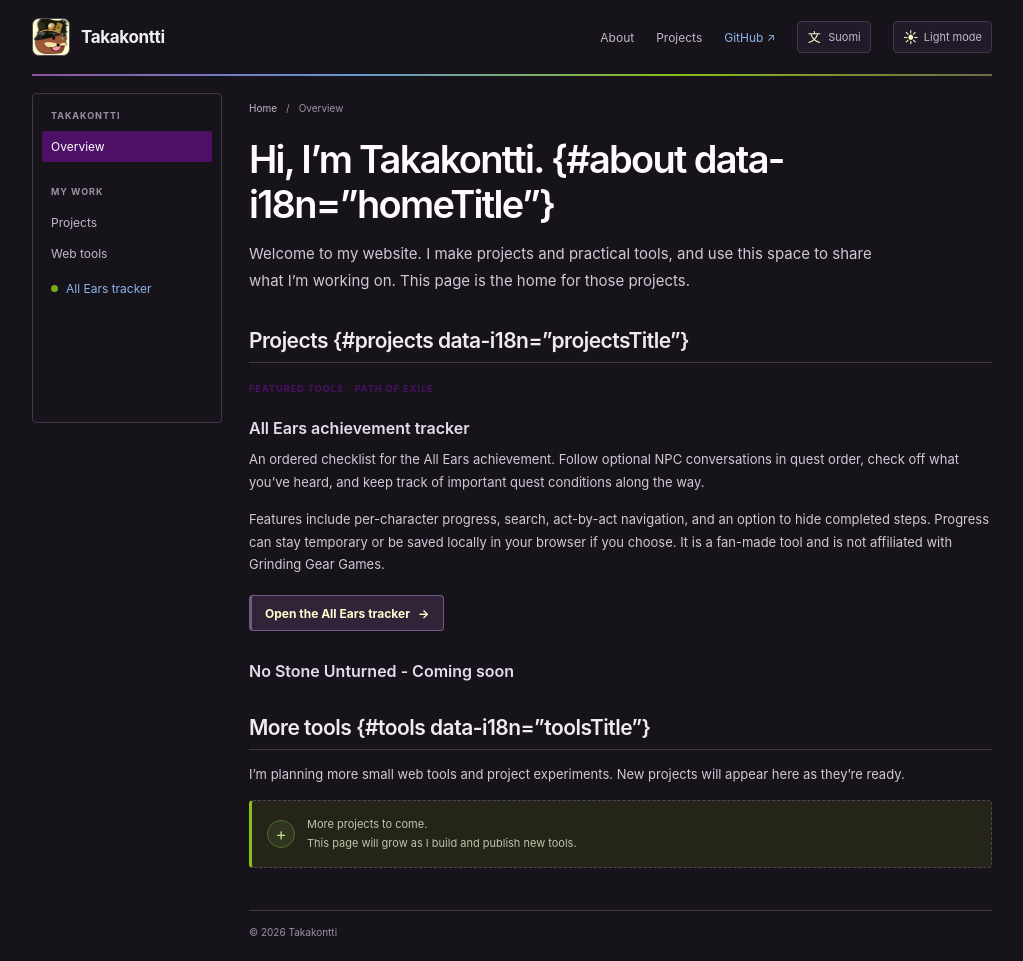
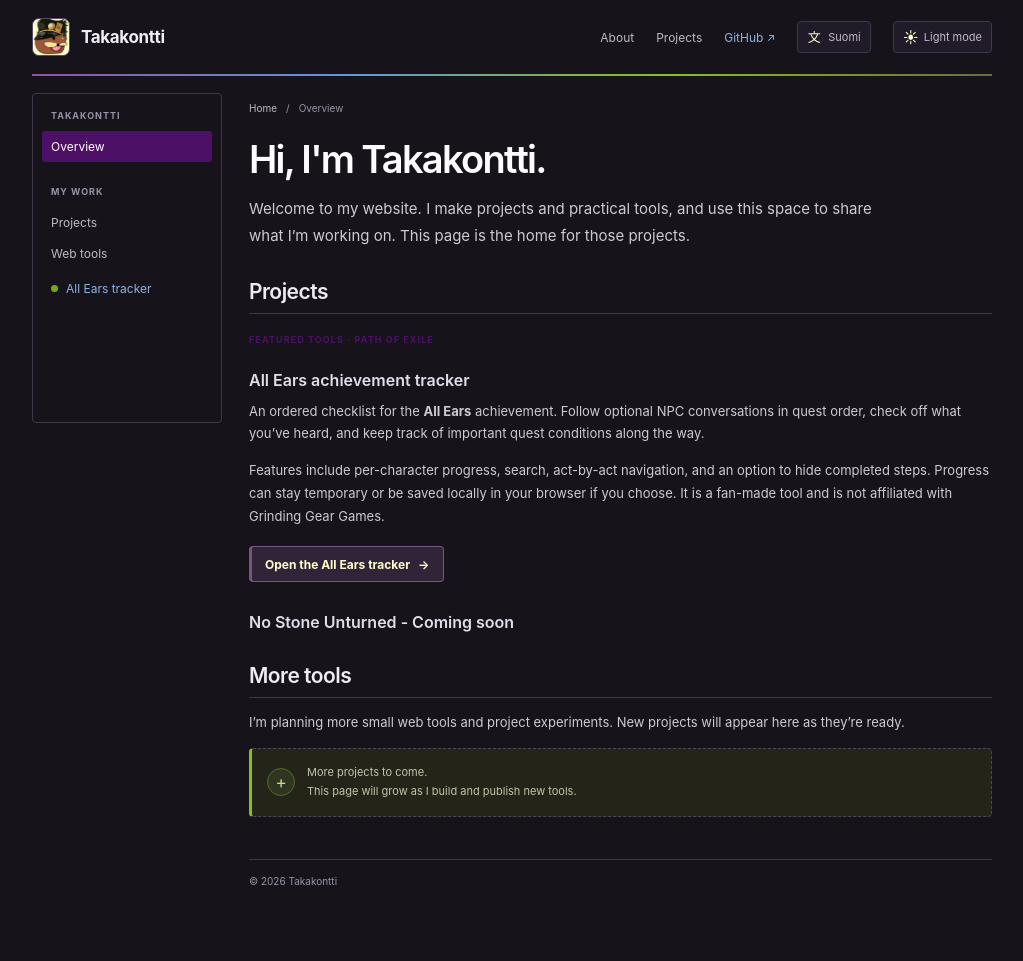
Before and after one commit to Takakontti/takakontti.github.io, a Jekyll site: the page built from index.md, in a window 1280 px wide. Shown: the whole page, without its empty margins (128-1151 px from the left). Built offline with Jekyll 4.4.1, drawn with Linux system fonts in a browser that asks for light colours; after the commit the page ends 910 px from its top, so only the background shows below that.

```diff
--- a/index.md
+++ b/index.md
@@ -4,33 +4,27 @@ title: Takakontti
 description: Personal projects, experiments, and small web tools.
 ---
 
-# Hi, I'm Takakontti. {#about data-i18n="homeTitle"}
+<h1 id="about" data-i18n="homeTitle">Hi, I'm Takakontti.</h1>
 
-Welcome to my website. I make projects and practical tools, and use this space to share what I’m working on. This page is the home for those projects.
-{: data-i18n="homeIntro"}
+<p data-i18n="homeIntro">Welcome to my website. I make projects and practical tools, and use this space to share what I’m working on. This page is the home for those projects.</p>
 
-## Projects {#projects data-i18n="projectsTitle"}
+<h2 id="projects" data-i18n="projectsTitle">Projects</h2>
 
 <p class="project-kicker" data-i18n="featuredTools">FEATURED TOOLS · PATH OF EXILE</p>
 
-### All Ears achievement tracker
-{: data-i18n="trackerTitle"}
+<h3 data-i18n="trackerTitle">All Ears achievement tracker</h3>
 
-An ordered checklist for the **All Ears** achievement. Follow optional NPC conversations in quest order, check off what you’ve heard, and keep track of important quest conditions along the way.
-{: data-i18n="trackerIntro"}
+<p data-i18n="trackerIntro">An ordered checklist for the <strong>All Ears</strong> achievement. Follow optional NPC conversations in quest order, check off what you’ve heard, and keep track of important quest conditions along the way.</p>
 
-Features include per-character progress, search, act-by-act navigation, and an option to hide completed steps. Progress can stay temporary or be saved locally in your browser if you choose. It is a fan-made tool and is not affiliated with Grinding Gear Games.
-{: data-i18n="trackerDetails"}
+<p data-i18n="trackerDetails">Features include per-character progress, search, act-by-act navigation, and an option to hide completed steps. Progress can stay temporary or be saved locally in your browser if you choose. It is a fan-made tool and is not affiliated with Grinding Gear Games.</p>
 
 <a class="primary-link" href="all-ears/" data-i18n="trackerLink">Open the All Ears tracker <span aria-hidden="true">→</span></a>
 
-### No Stone Unturned - Coming soon
-{: data-i18n="comingSoon"}
+<h3 data-i18n="comingSoon">No Stone Unturned - Coming soon</h3>
 
-## More tools {#tools data-i18n="toolsTitle"}
+<h2 id="tools" data-i18n="toolsTitle">More tools</h2>
 
-I’m planning more small web tools and project experiments. New projects will appear here as they’re ready.
-{: data-i18n="toolsIntro"}
+<p data-i18n="toolsIntro">I’m planning more small web tools and project experiments. New projects will appear here as they’re ready.</p>
 
 <div class="upcoming-card">
 	<span class="upcoming-icon" aria-hidden="true">+</span>
--- a/theme.js
+++ b/theme.js
@@ -12,7 +12,7 @@ const translations = {
     homeIntro: "Welcome to my website. I make projects and practical tools, and use this space to share what I’m working on. This page is the home for those projects.",
     projectsTitle: "Projects", featuredTools: "FEATURED TOOLS · PATH OF EXILE",
     trackerTitle: "All Ears achievement tracker",
-    trackerIntro: "An ordered checklist for the **All Ears** achievement. Follow optional NPC conversations in quest order, check off what you’ve heard, and keep track of important quest conditions along the way.",
+    trackerIntro: "An ordered checklist for the <strong>All Ears</strong> achievement. Follow optional NPC conversations in quest order, check off what you’ve heard, and keep track of important quest conditions along the way.",
     trackerDetails: "Features include per-character progress, search, act-by-act navigation, and an option to hide completed steps. Progress can stay temporary or be saved locally in your browser if you choose. It is a fan-made tool and is not affiliated with Grinding Gear Games.",
     trackerLink: "Open the All Ears tracker", comingSoon: "No Stone Unturned - Coming soon",
     toolsTitle: "More tools",
@@ -28,7 +28,7 @@ const translations = {
     homeIntro: "Tervetuloa verkkosivulleni. Teen projekteja ja käytännöllisiä työkaluja sekä kerron täällä, mitä parhaillaan työstän. Tämä sivu kokoaa projektini yhteen.",
     projectsTitle: "Projektit", featuredTools: "ESITTELYSSÄ · PATH OF EXILE",
     trackerTitle: "All Ears saavutuksen seuranta",
-    trackerIntro: "Järjestyksessä etenevä tarkistuslista **All Ears** saavutukseen. Seuraa valinnaisia NPC-keskusteluja tehtävien järjestyksessä, merkitse kuulemasi keskustelut ja pidä kirjaa tärkeistä tehtäväehdoista matkan varrella.",
+    trackerIntro: "Järjestyksessä etenevä tarkistuslista <strong>All Ears</strong>-saavutukseen. Seuraa valinnaisia NPC-keskusteluja tehtävien järjestyksessä, merkitse kuulemasi keskustelut ja pidä kirjaa tärkeistä tehtäväehdoista matkan varrella.",
     trackerDetails: "Työkalu sisältää hahmokohtaisen edistymisen, haun, näytöskohtaisen navigoinnin ja mahdollisuuden piilottaa valmiit kohdat. Edistyminen säilyy vain tämän käynnin ajan tai voidaan halutessasi tallentaa selaimeen. Tämä on fanin tekemä työkalu, eikä se ole Grinding Gear Gamesin kanssa sidoksissa.",
     trackerLink: "Avaa All Ears -seuranta", comingSoon: "No Stone Unturned – tulossa pian",
     toolsTitle: "Lisää työkaluja",
@@ -46,9 +46,7 @@ function applyLanguage(language) {
   document.querySelectorAll("[data-i18n]").forEach((element) => {
     const translation = copy[element.dataset.i18n];
     if (translation === undefined) return;
-    if (element.dataset.i18n === "trackerIntro" || element.dataset.i18n === "trackerDetails") {
-      element.textContent = translation.replaceAll("**", "");
-    } else if (element.dataset.i18n === "trackerLink") {
+    if (element.dataset.i18n === "trackerLink") {
       element.innerHTML = `${translation} <span aria-hidden="true">→</span>`;
     } else {
       element.innerHTML = translation;
```
